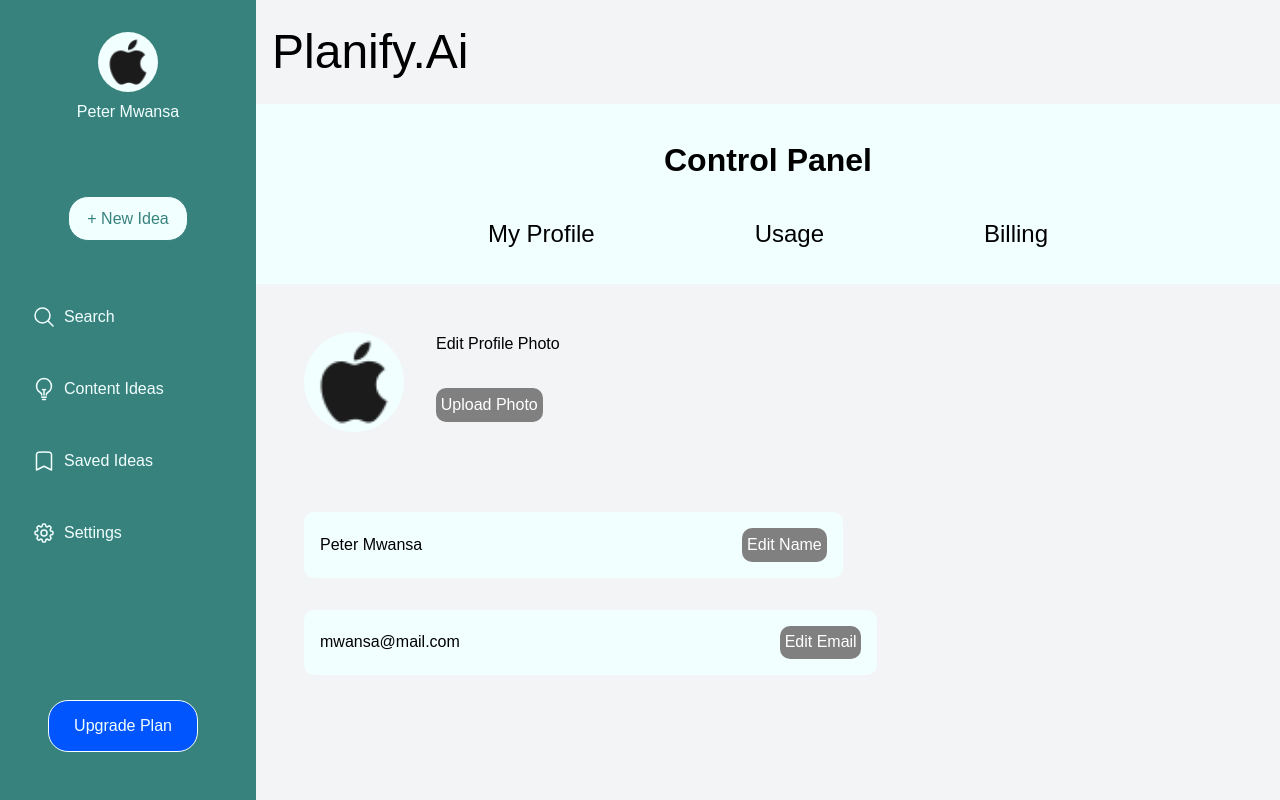
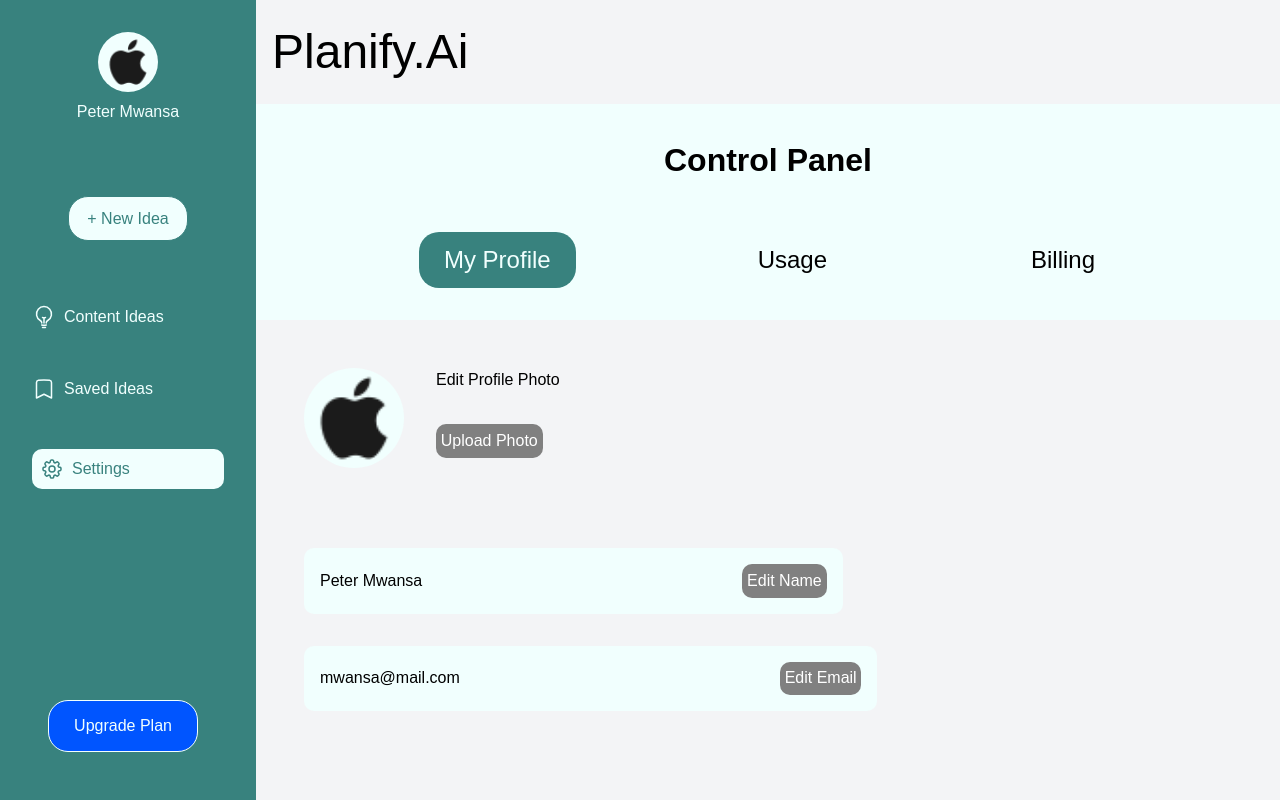
Before and after one commit to Petermwansa/planify-sass, a Next.js app: page /dashboard in a window 1280 px wide. Both pictures are taken after a click on the button "Settings". Built offline with nearby package versions, Linux system fonts and the light colour scheme.

Commit message:
Add the active link functionality

```diff
--- a/src/app/dashboard/page.tsx
+++ b/src/app/dashboard/page.tsx
@@ -32,7 +32,7 @@ const Dashboard = () => {
 
   return (
     <div className="flex h-screen overflow-hidden">
-      <Sidebar setActiveView={setActiveView} />
+      <Sidebar setActiveView={setActiveView} activeView={activeView} />
       <main className="flex-1 overflow-y-auto p-8 bg-gray-100">
         <h1 className="logo">Planify.Ai</h1>
 
--- a/src/components/Settings.tsx
+++ b/src/components/Settings.tsx
@@ -27,19 +27,31 @@ const Settings = () => {
           <div className="control_panel_links">
             <button
               onClick={() => setActiveView("profile")}
-              className="control_panel_link"
+              className={` ${
+                activeView === "profile"
+                  ? "control_panel_link_active"
+                  : "control_panel_link"
+              }`}
             >
               My Profile
             </button>
             <button
               onClick={() => setActiveView("usage")}
-              className="control_panel_link"
+              className={`${
+                activeView === "usage"
+                  ? "control_panel_link_active"
+                  : "control_panel_link"
+              }`}
             >
               Usage
             </button>
             <button
               onClick={() => setActiveView("billing")}
-              className="control_panel_link"
+              className={` ${
+                activeView === "billing"
+                  ? "control_panel_link_active"
+                  : "control_panel_link"
+              }`}
             >
               Billing
             </button>
--- a/src/components/Sidebar.tsx
+++ b/src/components/Sidebar.tsx
@@ -4,9 +4,10 @@ import React from "react";
 
 interface SidebarProps {
   setActiveView: (view: string) => void;
+  activeView: string;
 }
 
-const Sidebar: React.FC<SidebarProps> = ({ setActiveView }) => {
+const Sidebar: React.FC<SidebarProps> = ({ setActiveView, activeView }) => {
   const name = "Peter Mwansa";
 
   return (
@@ -22,12 +23,15 @@ const Sidebar: React.FC<SidebarProps> = ({ setActiveView }) => {
         <h1 className="sidebar-name">{name}</h1>
       </div>
       <div className="sidebar-generate">
-      <button onClick={() => setActiveView("multistepform")}className="generate-btn">
-        + New Idea
-      </button>
+        <button
+          onClick={() => setActiveView("multistepform")}
+          className="generate-btn"
+        >
+          + New Idea
+        </button>
       </div>
       <nav className="sidebar-nav">
-        <button onClick={() => setActiveView("start")} className="sidebar-link">
+        {/* <button onClick={() => setActiveView("start")} className="sidebar-link">
           <svg
             xmlns="http://www.w3.org/2000/svg"
             fill="none"
@@ -43,8 +47,14 @@ const Sidebar: React.FC<SidebarProps> = ({ setActiveView }) => {
             />
           </svg>
           Search
-        </button>
-        <button onClick={() => setActiveView("ideas")} className="sidebar-link">
+        </button> */}
+        <button
+          onClick={() => setActiveView("ideas")}
+          className={`sidebar-link ${
+            activeView === "ideas" ? "sidebar-link-active" : null
+          }`}
+        >
+          {" "}
           <svg
             xmlns="http://www.w3.org/2000/svg"
             fill="none"
@@ -57,12 +67,16 @@ const Sidebar: React.FC<SidebarProps> = ({ setActiveView }) => {
               strokeLinecap="round"
               strokeLinejoin="round"
               d="M12 18v-5.25m0 0a6.01 6.01 0 0 0 1.5-.189m-1.5.189a6.01 6.01 0 0 1-1.5-.189m3.75 7.478a12.06 12.06 0 0 1-4.5 0m3.75 2.383a14.406 14.406 0 0 1-3 0M14.25 18v-.192c0-.983.658-1.823 1.508-2.316a7.5 7.5 0 1 0-7.517 0c.85.493 1.509 1.333 1.509 2.316V18"
-
             />
           </svg>
           Content Ideas
         </button>
-        <button onClick={() => setActiveView("saved")} className="sidebar-link">
+        <button
+          onClick={() => setActiveView("saved")}
+          className={`sidebar-link ${
+            activeView === "saved" ? "sidebar-link-active" : null
+          }`}
+        >
           <svg
             xmlns="http://www.w3.org/2000/svg"
             fill="none"
@@ -81,7 +95,9 @@ const Sidebar: React.FC<SidebarProps> = ({ setActiveView }) => {
         </button>
         <button
           onClick={() => setActiveView("settings")}
-          className="sidebar-link"
+          className={`sidebar-link ${
+            activeView === "settings" ? "sidebar-link-active" : null
+          }`}
         >
           <svg
             xmlns="http://www.w3.org/2000/svg"
@@ -106,7 +122,7 @@ const Sidebar: React.FC<SidebarProps> = ({ setActiveView }) => {
         </button>
       </nav>
       <div className="upgrade">
-        <UpgradeBtn  onClick={() => setActiveView("subscription")}/>
+        <UpgradeBtn onClick={() => setActiveView("subscription")} />
       </div>
     </div>
   );
--- a/src/styles/globals.css
+++ b/src/styles/globals.css
@@ -159,6 +159,14 @@ body {
   display: flex;
   flex-direction: row;
   gap: 0.5rem;
+  color: var(--secondary);
+}
+
+.sidebar-link-active {
+  padding: 8px;
+  border-radius: 10px;
+  background-color: var(--secondary);
+  color: var(--primary);
 }
 
 .navbar-settings {
@@ -339,6 +347,7 @@ hr {
   display: flex;
   flex-direction: column;
   align-items: center;
+  gap: 1rem;
 }
 
 .control_panel h1 {
@@ -360,6 +369,18 @@ hr {
   font-size: 1.5rem;
   font-weight: 500;
   cursor: pointer;
+  padding: 5px 20px;
+border: 2px solid transparent;
+}
+
+.control_panel_link_active {
+  color: var(--secondary);
+  font-size: 1.5rem;
+  font-weight: 500;
+  cursor: pointer;
+  background-color: var(--primary);
+  padding: 10px 25px;
+  border-radius: 20px;
 }
 
 .control_panel_bottom {
```
